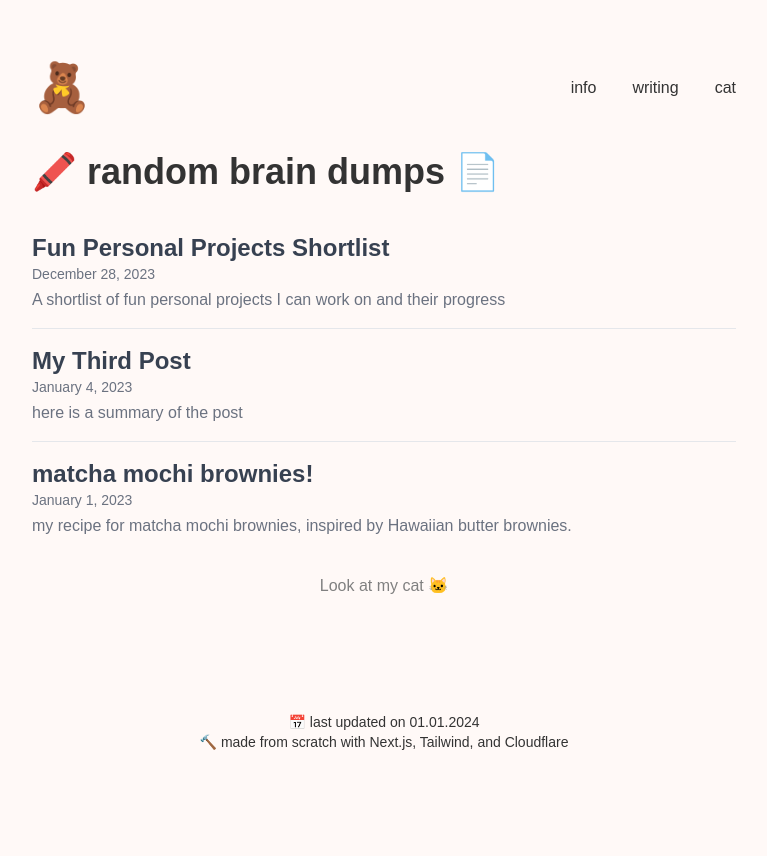
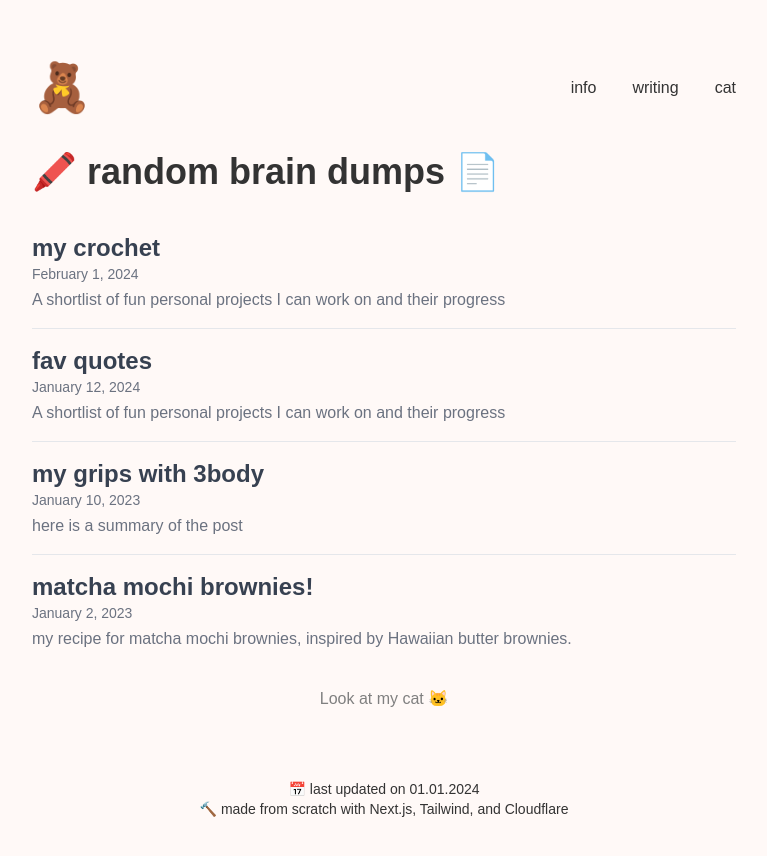
Before and after one commit to aninibread/portfolio2, a Next.js app: page /writing in a window 1280 px wide. Shown: the top 856 px of the page, without its empty margins (256-1023 px from the left). Before the commit the page ends 800 px from the top, so only its background shows below. Built offline with nearby package versions, Linux system fonts and the light colour scheme.

Commit message:
added more content in index and writing

```diff
--- a/src/data/work_experience.js
+++ b/src/data/work_experience.js
@@ -15,7 +15,7 @@ const workExperiences = [
     {
       companyName: '⛅ cloudflare',
       positionName1: '🎁 product intern',
-      teamName1: 'workers & pages',
+      teamName1: 'workers & pages (my blog post)',
       positionName2: '📦 technical program intern',
       teamName2: 'customer support'
     },
--- a/src/lib/posts.js
+++ b/src/lib/posts.js
@@ -32,15 +32,10 @@ export function getSortedPostsData(id) {
         };
     });
 
-    // Sort posts by date
-    return allPostsData.sort(({ date: a }, { date: b }) => {
-      if (a < b) {
-        return 1;
-      } else if (a > b) {
-        return -1;
-      } else {
-        return 0;
-      }
+    return allPostsData.sort((a, b) => {
+      const dateA = new Date(a.date);
+      const dateB = new Date(b.date);
+      return dateB - dateA; // For descending order
     });
 }
 
--- a/src/pages/index.js
+++ b/src/pages/index.js
@@ -36,7 +36,7 @@ export default function Home() {
           </div>
         </div>
         <h2 className="intro-header text-2xl my-6">some projects</h2>
-        <div className="cardsGrid grid grid-cols-1 sm:grid-cols-2 lg:grid-cols-2 gap-4">
+        <div className="cardsGrid grid grid-cols-1 sm:grid-cols-2 lg:grid-cols-3 gap-4">
           {Projects.map((project, index) => (
             <ProjectCard key={index} {...project} />
           ))}
--- a/src/pages/posts/[ids].js
+++ b/src/pages/posts/[ids].js
@@ -25,9 +25,15 @@ export async function getStaticProps({ params }) {
 }
 
 function formatDate(dateString) {
-  const options = { year: 'numeric', month: 'long', day: 'numeric' };
-  return new Date(dateString).toLocaleDateString(undefined, options);
+  const options = { year: 'numeric', month: 'long', day: 'numeric', timeZone: 'UTC' };
+  // Split the date string into parts
+  const [year, month, day] = dateString.split('-');
+  // Create a new Date object with the local timezone
+  const date = new Date(Date.UTC(year, month - 1, day));
+  // Return the formatted date string
+  return date.toLocaleDateString(undefined, options);
 }
+
 
 export default function Post({ postData }) {
   return (
--- a/src/pages/posts/2crochet.md
+++ b/src/pages/posts/favquotes.md
@@ -1,6 +1,6 @@
 ---
-title: 'Fun Personal Projects Shortlist'
-date: '2023-12-28'
+title: 'fav quotes'
+date: '2024-01-12'
 summary: 'A shortlist of fun personal projects I can work on and their progress'
 ---
 
--- a/src/pages/posts/1mochibrownies.md
+++ b/src/pages/posts/mochibrownies.md
@@ -1,6 +1,6 @@
 ---
 title: 'matcha mochi brownies!'
-date: '2023-01-01'
+date: '2023-01-02'
 summary: 'my recipe for matcha mochi brownies, inspired by Hawaiian butter brownies.'
 ---
 # special receipe
--- /dev/null
+++ b/src/pages/posts/mycrochets.md
@@ -0,0 +1,5 @@
+---
+title: 'my crochet'
+date: '2024-02-01'
+summary: 'A shortlist of fun personal projects I can work on and their progress'
+---
--- a/src/pages/posts/3promptEng.md
+++ b/src/pages/posts/threebody.md
@@ -1,6 +1,6 @@
 ---
-title: 'My Third Post'
-date: '2023-01-04'
+title: 'my grips with 3body'
+date: '2023-01-10'
 summary: 'here is a summary of the post'
 ---
 
--- a/src/pages/writing.js
+++ b/src/pages/writing.js
@@ -15,10 +15,16 @@ export async function getStaticProps() {
 
 
 export default function Blog({ allPostsData }) {
-  const formatDate = (dateString) => {
-  const options = { year: 'numeric', month: 'long', day: 'numeric' };
-  return new Date(dateString).toLocaleDateString(undefined, options);
-  };
+  function formatDate(dateString) {
+    const options = { year: 'numeric', month: 'long', day: 'numeric', timeZone: 'UTC' };
+    // Split the date string into parts
+    const [year, month, day] = dateString.split('-');
+    // Create a new Date object with the local timezone
+    const date = new Date(Date.UTC(year, month - 1, day));
+    // Return the formatted date string
+    return date.toLocaleDateString(undefined, options);
+  }
+
 
   return (
     <div className="flex flex-col min-h-screen pt-10">
```
Also changed, not shown: src/data/card_preview.js (+11 -1 lines).
